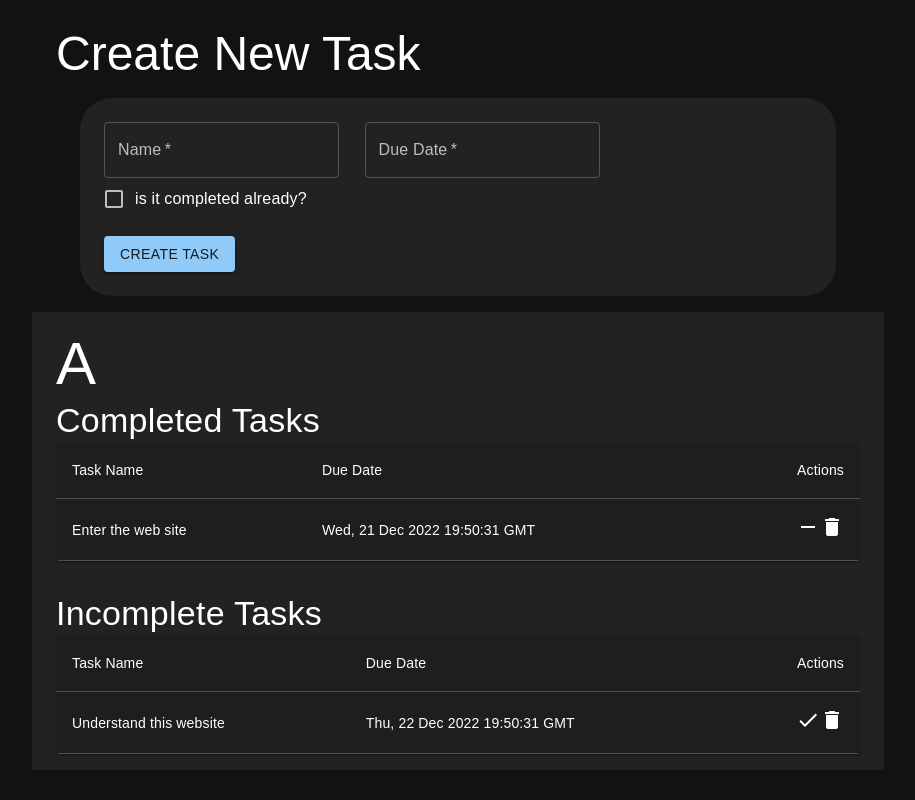
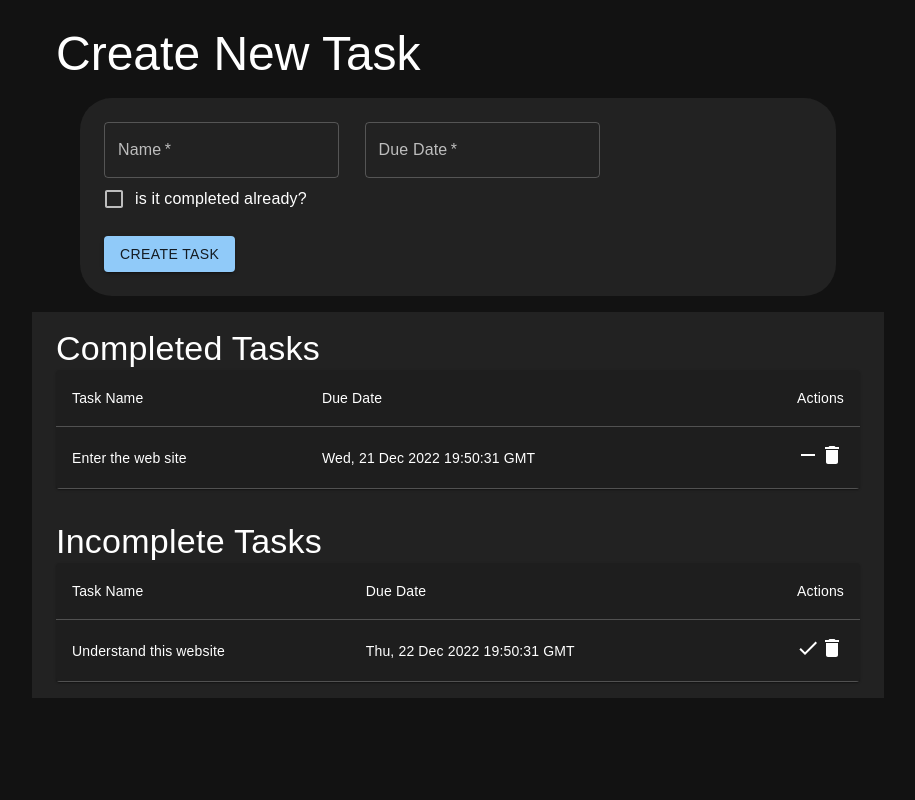
Before and after one commit to Luyz-Castelo/todo-list, a React (Create React App) app: page / in a window 1280 px wide. Shown: the whole page, without its empty margins (182-1097 px from the left). Built offline with nearby package versions, Linux system fonts and the light colour scheme.

Commit message:
Removal of useless text

```diff
--- a/src/components/TaskList/TaskList.tsx
+++ b/src/components/TaskList/TaskList.tsx
@@ -43,11 +43,6 @@ export const TaskList = () => {
 
   return (
     <StyledContainer>
-      <Typography variant='h2' onClick={() => {
-        console.log('completeTasks', completeTasks)
-        console.log('incompleteTasks', incompleteTasks)
-      }}>A</Typography>
-
       <Typography variant='h4'>Completed Tasks</Typography>
       <TableContainer component={Paper}>
         <Table>
```
